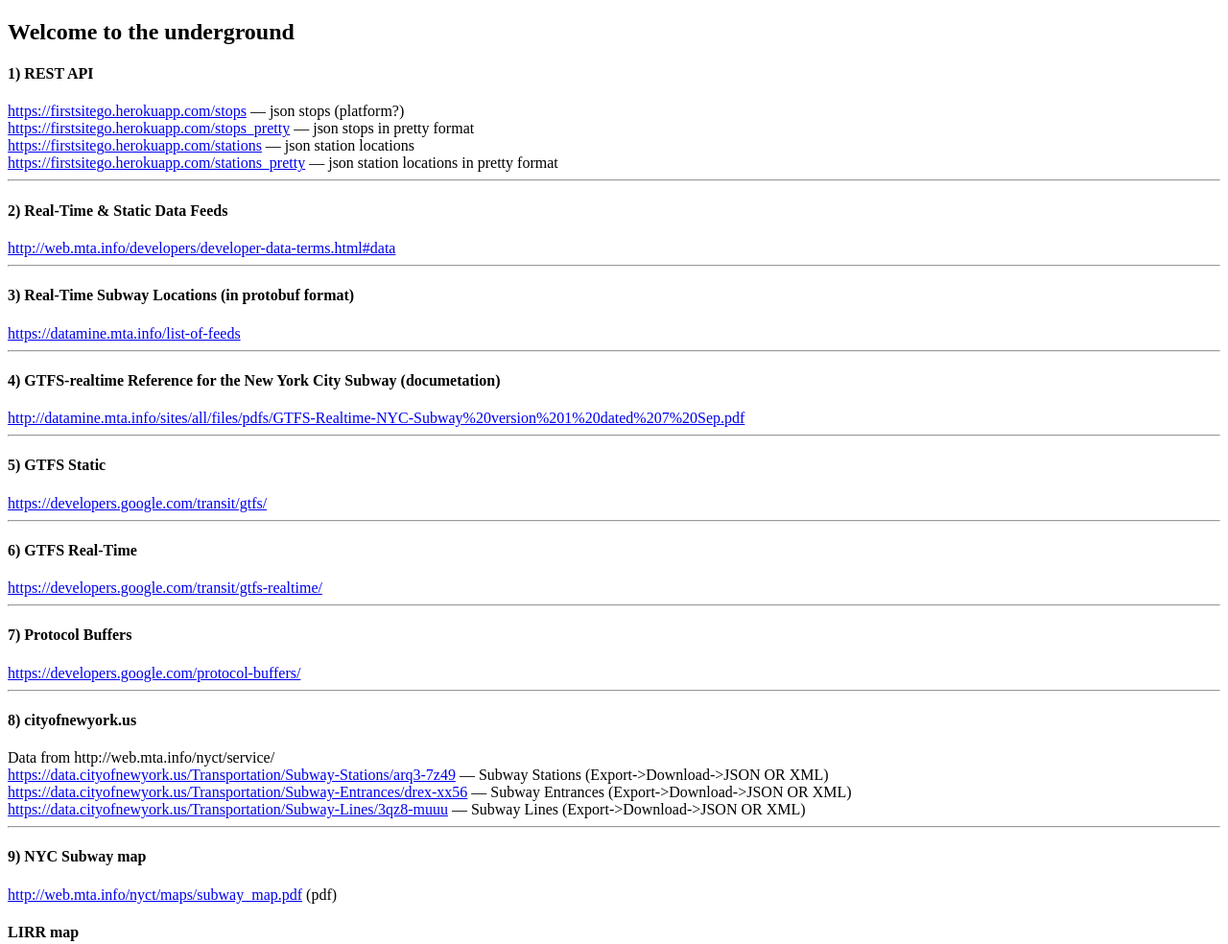
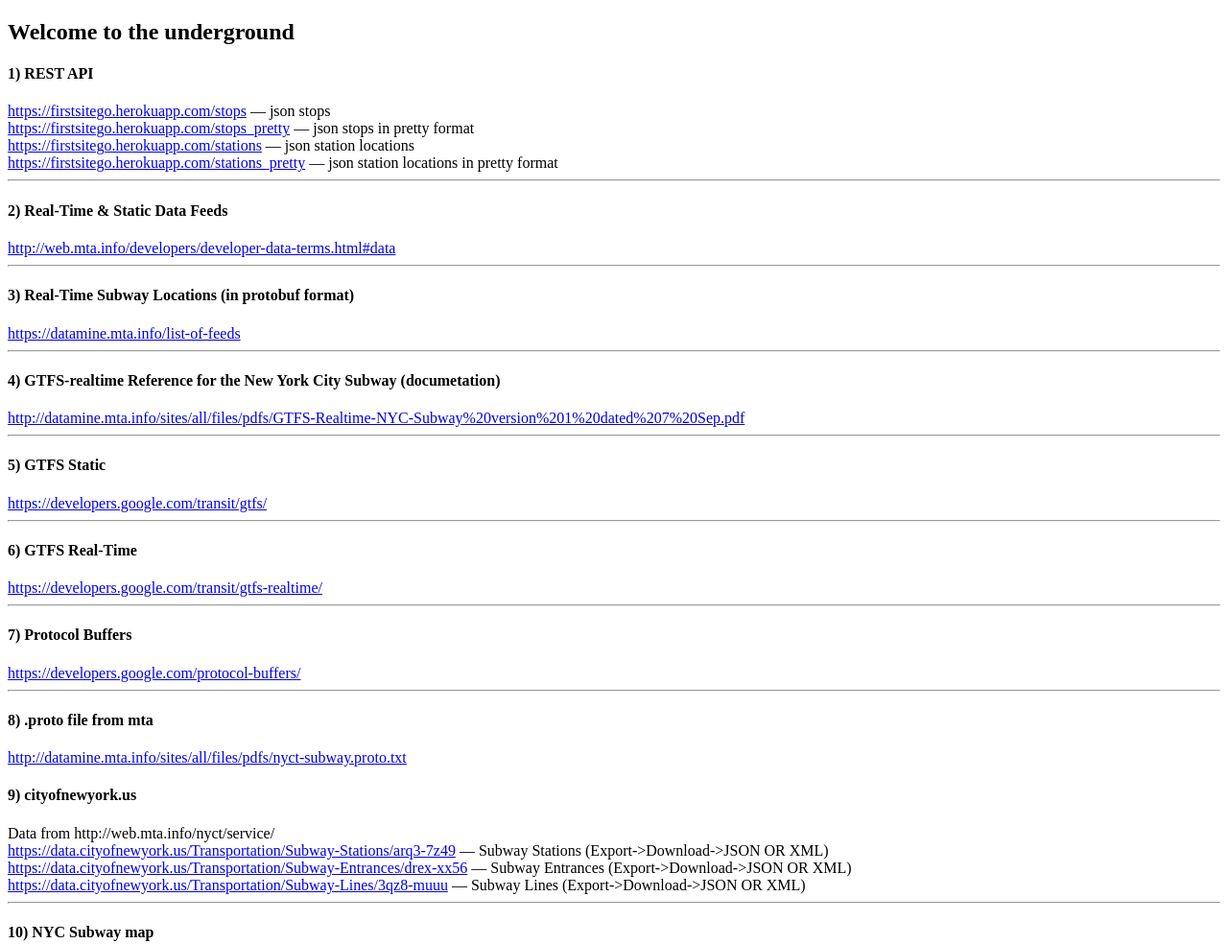
Before and after one commit to Evgeniy18/first_site_go, a plain HTML site: page static/index.html in a window 1280 px wide. Shown: the top 984 px of the page at 96% size. Drawn offline with Linux system fonts and the light colour scheme.

Commit message:
edit index

```diff
--- a/static/index.html
+++ b/static/index.html
@@ -7,7 +7,7 @@
     <body>
 		<h2>Welcome to the underground</h2>
         <h4>1) REST API</h4>
-        <div><a href="https://firstsitego.herokuapp.com/stops">https://firstsitego.herokuapp.com/stops</a> — json stops (platform?)</div>
+        <div><a href="https://firstsitego.herokuapp.com/stops">https://firstsitego.herokuapp.com/stops</a> — json stops</div>
         <div><a href="https://firstsitego.herokuapp.com/stops_pretty">https://firstsitego.herokuapp.com/stops_pretty</a> — json stops in pretty format</div>
         <div><a href="https://firstsitego.herokuapp.com/stations">https://firstsitego.herokuapp.com/stations</a> — json station locations</div>
         <div><a href="https://firstsitego.herokuapp.com/stations_pretty">https://firstsitego.herokuapp.com/stations_pretty</a> — json station locations in pretty format</div>
@@ -37,14 +37,17 @@
         <a href="https://developers.google.com/protocol-buffers/">https://developers.google.com/protocol-buffers/</a>
         <hr>
 
-        <h4>8) cityofnewyork.us</h4>
+        <h4>8) .proto file from mta</h4>
+        <a href="http://datamine.mta.info/sites/all/files/pdfs/nyct-subway.proto.txt">http://datamine.mta.info/sites/all/files/pdfs/nyct-subway.proto.txt</a>
+
+        <h4>9) cityofnewyork.us</h4>
         <div>Data from http://web.mta.info/nyct/service/</div>
         <div><a href="https://data.cityofnewyork.us/Transportation/Subway-Stations/arq3-7z49">https://data.cityofnewyork.us/Transportation/Subway-Stations/arq3-7z49</a> — Subway Stations (Export->Download->JSON OR XML)</div>
         <div><a href="https://data.cityofnewyork.us/Transportation/Subway-Entrances/drex-xx56">https://data.cityofnewyork.us/Transportation/Subway-Entrances/drex-xx56</a> — Subway Entrances (Export->Download->JSON OR XML)</div>
         <div><a href="https://data.cityofnewyork.us/Transportation/Subway-Lines/3qz8-muuu">https://data.cityofnewyork.us/Transportation/Subway-Lines/3qz8-muuu</a> — Subway Lines (Export->Download->JSON OR XML)</div>
         <hr>
 
-        <h4>9) NYC Subway map</h4>
+        <h4>10) NYC Subway map</h4>
         <div><a href="http://web.mta.info/nyct/maps/subway_map.pdf">http://web.mta.info/nyct/maps/subway_map.pdf</a> (pdf)</div>
         <h4>LIRR map</h4>
         <div><a href="http://web.mta.info/lirr/Timetable/lirrmap.htm">http://web.mta.info/lirr/Timetable/lirrmap.htm</a> (clickable)</div>
```
Also changed, not shown: 1 other file.
